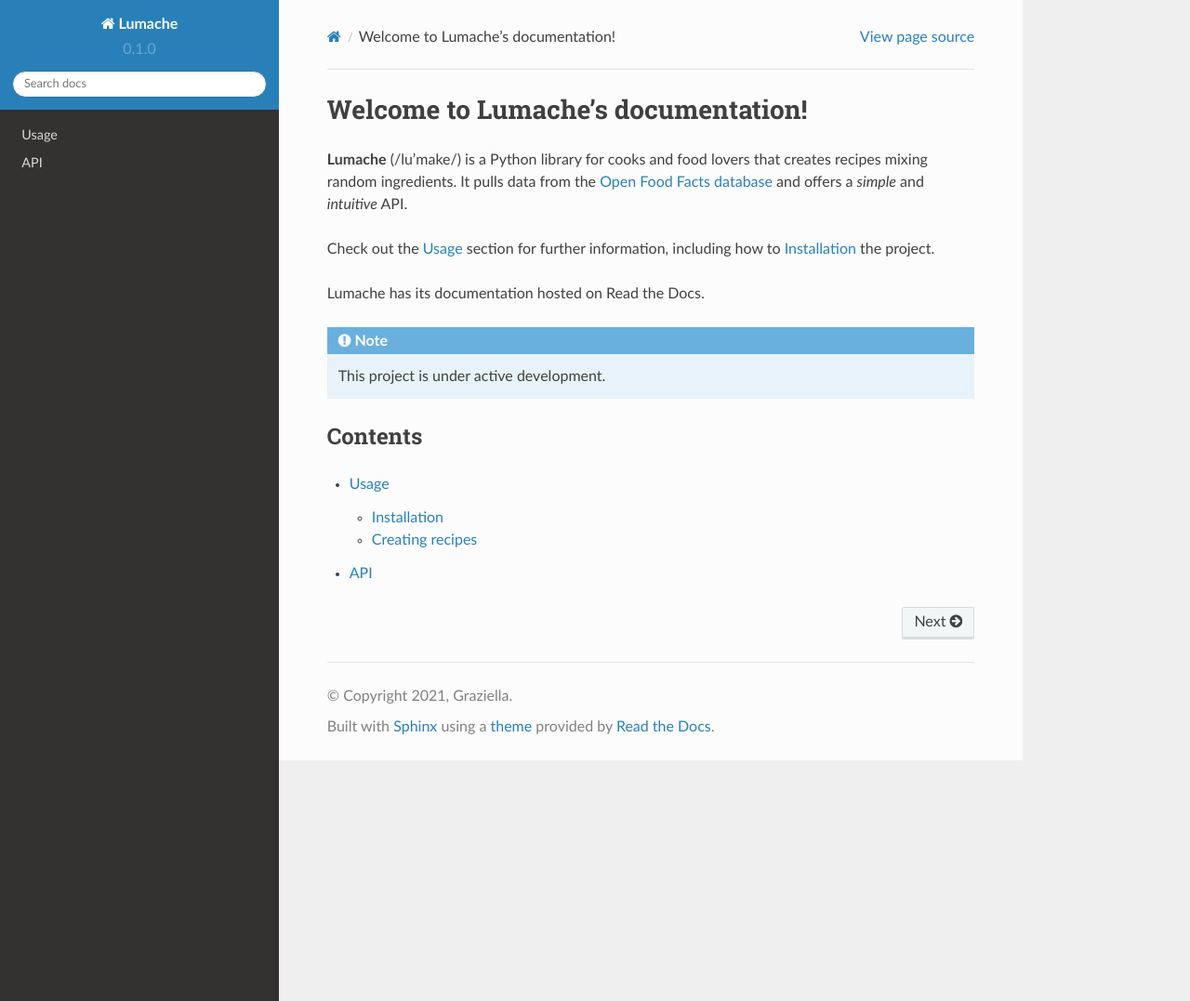
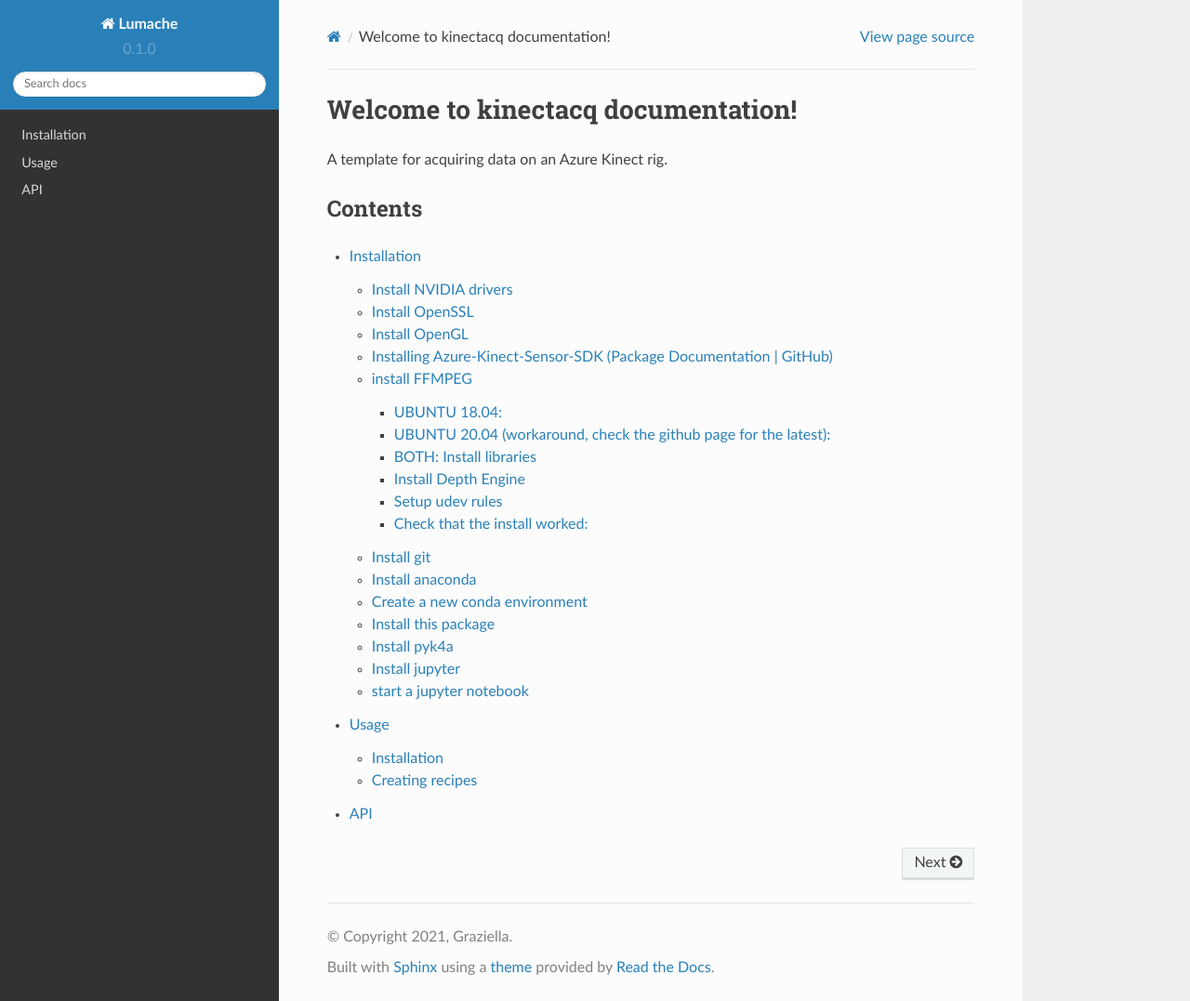
Before and after one commit to timsainb/kinectacq, a Sphinx documentation site: the page built from docs/source/index.rst, in a window 1280 px wide and 1077 px high. Shown: the whole window at 93% size. Built offline with Sphinx 7.4.7 and the Read the Docs theme 2.0.0, drawn with Linux system fonts in a browser that asks for light colours.

Commit message:
documentation

```diff
--- a/docs/source/api.rst
+++ b/docs/source/api.rst
@@ -4,4 +4,4 @@
 .. autosummary::
    :toctree: generated
 
-   lumache
+   kinectacq
--- a/docs/source/index.rst
+++ b/docs/source/index.rst
@@ -1,24 +1,13 @@
-Welcome to Lumache's documentation!
+Welcome to kinectacq documentation!
 ===================================
 
-**Lumache** (/lu'make/) is a Python library for cooks and food lovers
-that creates recipes mixing random ingredients.
-It pulls data from the `Open Food Facts database <https://world.openfoodfacts.org/>`_
-and offers a *simple* and *intuitive* API.
-
-Check out the :doc:`usage` section for further information, including
-how to :ref:`installation` the project.
-
-Lumache has its documentation hosted on Read the Docs.
-
-.. note::
-
-   This project is under active development.
+A template for acquiring  data on an Azure Kinect rig.
 
 Contents
 --------
 
 .. toctree::
 
+   installation
    usage
    api
--- /dev/null
+++ b/docs/source/installation.rst
@@ -0,0 +1,143 @@
+Installation
+============
+
+Instructions for freshly installing an Azure acquisition system on
+Ubuntu 18 or 20.
+
+Install NVIDIA drivers
+----------------------
+
+Check that you have a GPU installed on the device
+
+``sudo lshw -C display``
+
+Installation can be done via GUI in Software & Updates - I used 470 on
+an NVIDIA GeForce GTX 760)
+
+*reboot if ``nvidia-smi`` yields an error*
+
+Install OpenSSL
+---------------
+
+``sudo apt-get install libssl-dev``
+
+Install OpenGL
+--------------
+
+``sudo apt-get install freeglut3-dev``
+
+Installing Azure-Kinect-Sensor-SDK (`Package Documentation`_ \| `GitHub`_)
+--------------------------------------------------------------------------
+
+**as of 2/4/22 microsoft have not released a binary for Ubuntu 20.04. To
+install SDK, below we implement a small workaround.**
+
+install FFMPEG
+--------------
+
+``sudo apt install ffmpeg``
+
+UBUNTU 18.04:
+~~~~~~~~~~~~~
+
+``curl -sSL https://packages.microsoft.com/keys/microsoft.asc | sudo tee /etc/apt/trusted.gpg.d/microsoft.asc``
+
+``sudo apt-add-repository https://packages.microsoft.com/ubuntu/20.04/prod``
+
+UBUNTU 20.04 (workaround, check the github page for the latest):
+~~~~~~~~~~~~~~~~~~~~~~~~~~~~~~~~~~~~~~~~~~~~~~~~~~~~~~~~~~~~~~~~
+
+``curl -sSL https://packages.microsoft.com/keys/microsoft.asc | sudo apt-key add - sudo apt-add-repository https://packages.microsoft.com/ubuntu/18.04/prod``
+
+``curl -sSL https://packages.microsoft.com/config/ubuntu/18.04/prod.list | sudo tee /etc/apt/sources.list.d/microsoft-prod.list``
+
+``curl -sSL https://packages.microsoft.com/keys/microsoft.asc | sudo apt-key add -``
+
+BOTH: Install libraries
+~~~~~~~~~~~~~~~~~~~~~~~
+
+``sudo apt-get update``
+
+``sudo apt install libk4a1.3-dev``
+
+``sudo apt install libk4abt1.0-dev``
+
+``sudo apt install k4a-tools=1.3.0``
+
+Install Depth Engine
+~~~~~~~~~~~~~~~~~~~~
+
+(this should be installed by default as part of libk4a)
+
+Setup udev rules
+~~~~~~~~~~~~~~~~
+
+``wget https://raw.githubusercontent.com/microsoft/Azure-Kinect-Sensor-SDK/develop/scripts/99-k4a.rules``
+
+``sudo mv 99-k4a.rules /etc/udev/rules.d/``
+
+Check that the install worked:
+~~~~~~~~~~~~~~~~~~~~~~~~~~~~~~
+
+First, unplug and re-plug the camera.
+
+``k4aviewer``
+
+Install git
+-----------
+
+``sudo apt-get install git-all``
+
+Install anaconda
+----------------
+
+Download the anaconda for linux installer:
+https://www.anaconda.com/products/individual#linux
+
+``bash ~/Downloads/Anaconda[VERSION].sh``
+
+Create a new conda environment
+------------------------------
+
+``conda create -n kinect_acquisition python=3.8``
+
+``conda activate kinect_acquisition``
+
+Install this package
+--------------------
+
+Navigate to the main direct of this package (the one with ``setup.py``
+in it)
+
+``python setup.py develop``
+
+``pip3 install -r requirements.txt``
+
+Install pyk4a
+-------------
+
+``pip3 install pyk4a``
+
+Install jupyter
+---------------
+
+``conda install jupyter``
+
+**If Jupyter is already installed:** Add this environment as a seperate
+jupyter kernel
+
+``conda install -c anaconda ipykernel``
+``python -m ipykernel install --user --name=kinect_acquisition``
+
+start a jupyter notebook
+------------------------
+
+| **Optional:** Run notebook in tmux
+| ``sudo apt install tmux``
+
+``tmux -new acqusitionjupyter``
+
+Start the notebook (either in the tmux session, or not) \`jupyt
+
+.. _Package Documentation: https://docs.microsoft.com/en-us/windows-server/administration/linux-package-repository-for-microsoft-software
+.. _GitHub: https://github.com/microsoft/Azure-Kinect-Sensor-SDK/
```
